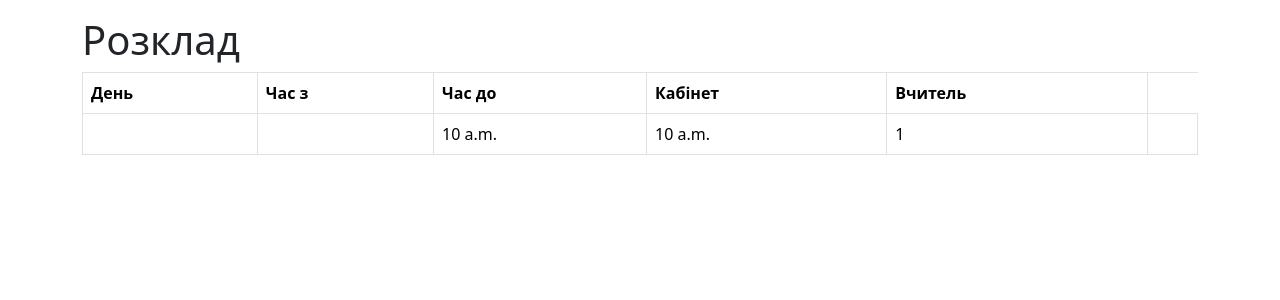
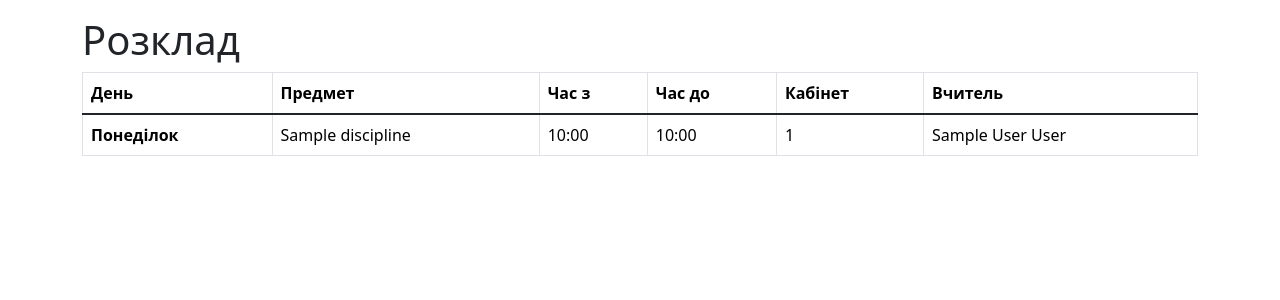
Before and after one commit to andriivanchenko/School-Management-System-Web, a Django app: page /timetable/ in a window 1280 px wide. Shown: the part 73-373 px from the top of the page. Run offline with Django 5.2, Linux system fonts and the light colour scheme; a user stored in the database is signed in; tables that the repository leaves empty hold one stand-in row (values such as "Sample post").

Commit message:
created timetable

```diff
--- a/templates/timetable/timetable.html
+++ b/templates/timetable/timetable.html
@@ -9,20 +9,21 @@
                         <thead>
                             <tr>
                                 <th>День</th>
+                                <th>Предмет</th>
                                 <th>Час з</th>
                                 <th>Час до</th>
                                 <th>Кабінет</th>
                                 <th>Вчитель</th>
                             </tr>
                         </thead>
-                        <tbody>
-                            {% for timetable in timetables %}
+                        <tbody class="table-group-divider">
+                            {% for timetable in timetables_with_teachers %}
                                 <tr>
-                                    <td>{{ timetable.day }}</td>
-                                    <td>{{ timetable.discipline.discipline_name }}</td>
-                                    <td>{{ timetable.time_table_start_time }}</td>
-                                    <td>{{ timetable.time_table_end_time }}</td>
-                                    <td>{{ timetable.time_table_cabinet }}</td>
+                                    <th>{{ timetable.day }}</th>
+                                    <td>{{ timetable.discipline }}</td>
+                                    <td>{{ timetable.start_time | time:"G:i" }}</td>
+                                    <td>{{ timetable.end_time | time:"G:i" }}</td>
+                                    <td>{{ timetable.cabinet }}</td>
                                     <td>{{ timetable.teacher }}</td>
                                 </tr>
                             {% endfor %}
--- a/timetable/views.py
+++ b/timetable/views.py
@@ -1,13 +1,46 @@
 from django.contrib.auth import get_user_model
 from django.shortcuts import render
 
-from timetable.models import Timetables
+from timetable.models import Timetables, TeacherDiscipline
 
 User = get_user_model()
 
-# Create your views here.
-
 def timetable_view(request):
     if request.user.is_authenticated:
-        timetables = Timetables.objects.filter(time_table_group_id_ref=request.user.user_group_id_ref_id)
-    return render(request, 'timetable/timetable.html', {'timetables': timetables})
+        user = User.objects.get(user_id=request.user.user_id)
+
+        timetables = Timetables.objects.filter(time_table_group_id_ref=user.user_group_id_ref)
+
+        timetables_with_teachers = []
+        for timetable in timetables:
+            # Оримання вчителя по дисципліні
+            teacher_discipline = TeacherDiscipline.objects.select_related('teacher_id').filter(
+                discipline_id=timetable.time_table_discipline_ref
+            ).first()
+
+            if teacher_discipline:
+                teacher = teacher_discipline.teacher_id
+                teacher_name = f"{teacher.user_first_name} {teacher.user_last_name} {teacher.user_surname or ''}"
+            else:
+                teacher_name = "Не вказано" # Якщо вчителя не вказано
+
+            # Додавання всіх даних в список
+            timetables_with_teachers.append({
+                'day': timetable.time_table_day,
+                'discipline': timetable.time_table_discipline_ref.discipline_name,
+                'start_time': timetable.time_table_start_time,
+                'end_time': timetable.time_table_end_time,
+                'cabinet': timetable.time_table_cabinet,
+                'teacher': teacher_name,
+            })
+    else:
+        user = None
+        timetables_with_teachers = []
+
+    # Контекст для передачи в шаблон
+    context = {
+        'user': user,
+        'timetables_with_teachers': timetables_with_teachers,
+    }
+
+    return render(request, 'timetable/timetable.html', context)
--- a/users/admin.py
+++ b/users/admin.py
@@ -21,6 +21,7 @@ class CustomUserAdmin(UserAdmin):
         "user_description",
         "user_created_at",
         "user_changed_at",
+        "user_group_id_ref",
         "is_active",
         "is_staff",
         "is_superuser",
@@ -41,6 +42,7 @@ class CustomUserAdmin(UserAdmin):
                 "user_tax_number",
                 "user_birthday",
                 "user_description",
+                "user_group_id_ref",
             )
         }),
         ("Permissions", {
@@ -70,6 +72,7 @@ class CustomUserAdmin(UserAdmin):
                 "user_birthday",
                 "user_role",
                 "user_description",
+                "user_group_id_ref",
                 "is_active",
                 "is_superuser",
                 "is_staff",
```
